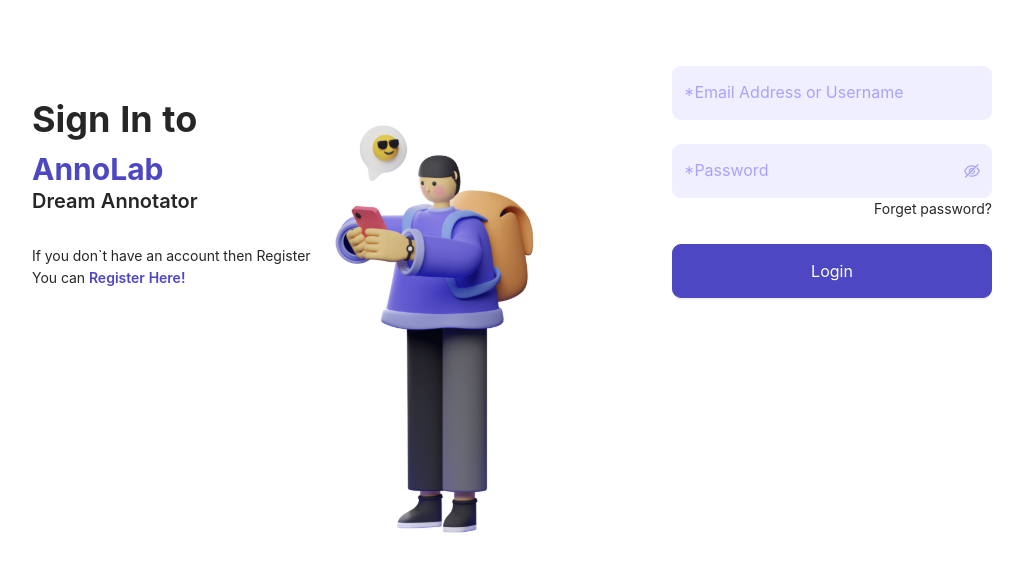
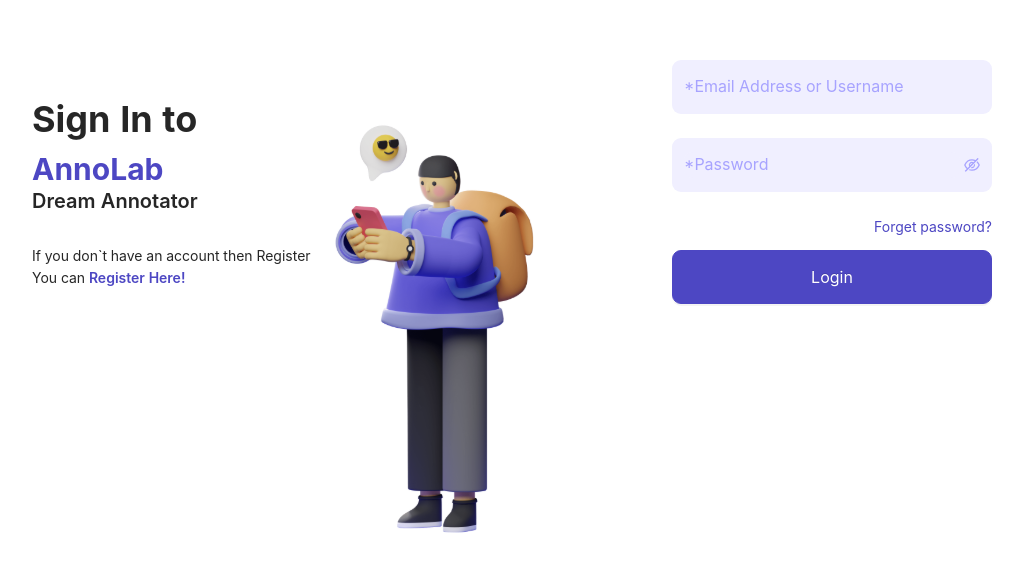
Before and after one commit to itskanny/annolab-ui, a React (Create React App) app: page / in a window 1280 px wide. Shown: the part 214-786 px from the top of the page, without its empty margins (128-1151 px from the left). Built offline with nearby package versions, Linux system fonts and the light colour scheme.

Commit message:
Some UI updates

```diff
--- a/src/Components/Forms/Login/LoginForm.js
+++ b/src/Components/Forms/Login/LoginForm.js
@@ -19,9 +19,10 @@ const LoginForm = props => {
                 rules={[{ required: true, message: 'Incorrect password entered' }]}
             >
                 <Input.Password size={"large"} placeholder={'*Password'} type={"password"}/>
-                <p className={'tw-mb-0 tw-text-right '}>Forget password?</p>
 
             </Form.Item>
+
+            <p className={'tw-mb-3 tw-text-right tw-text-primary tw-font-semibold;'}>Forget password?</p>
 
 
 
```
